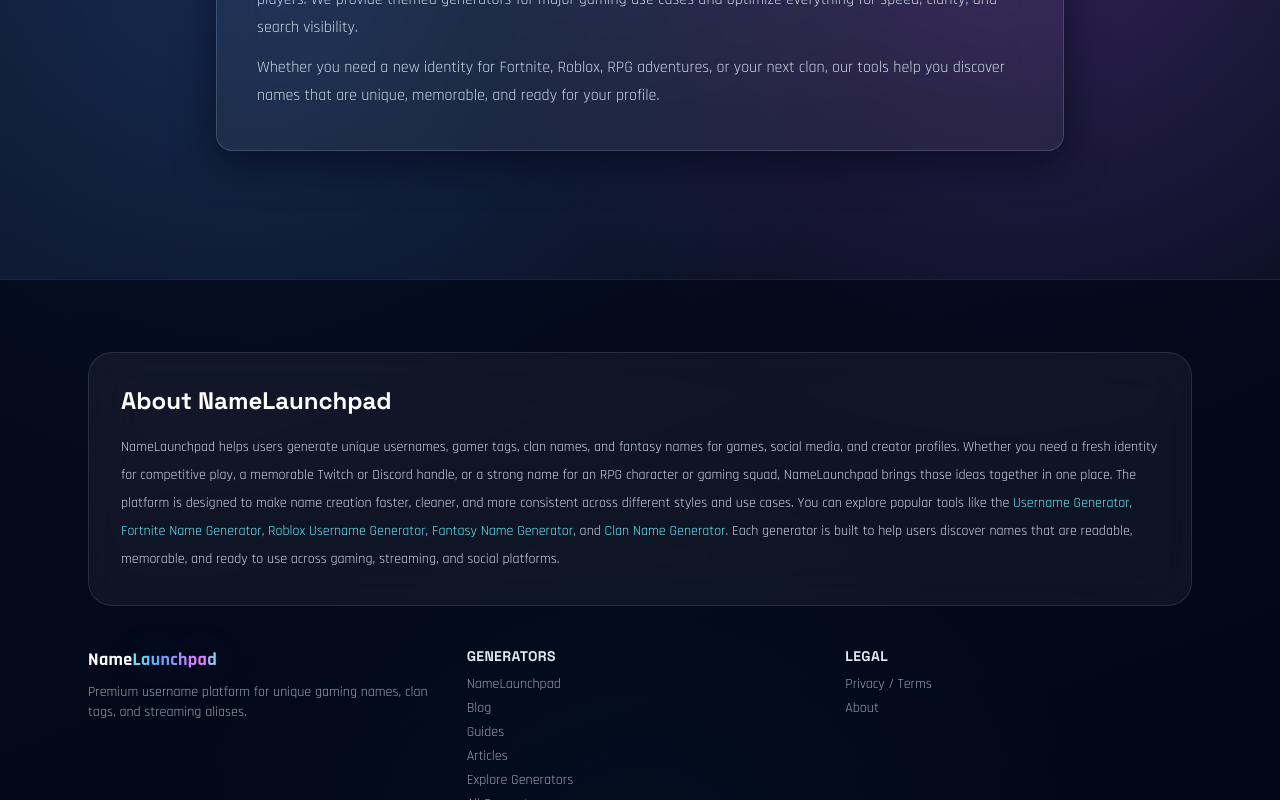
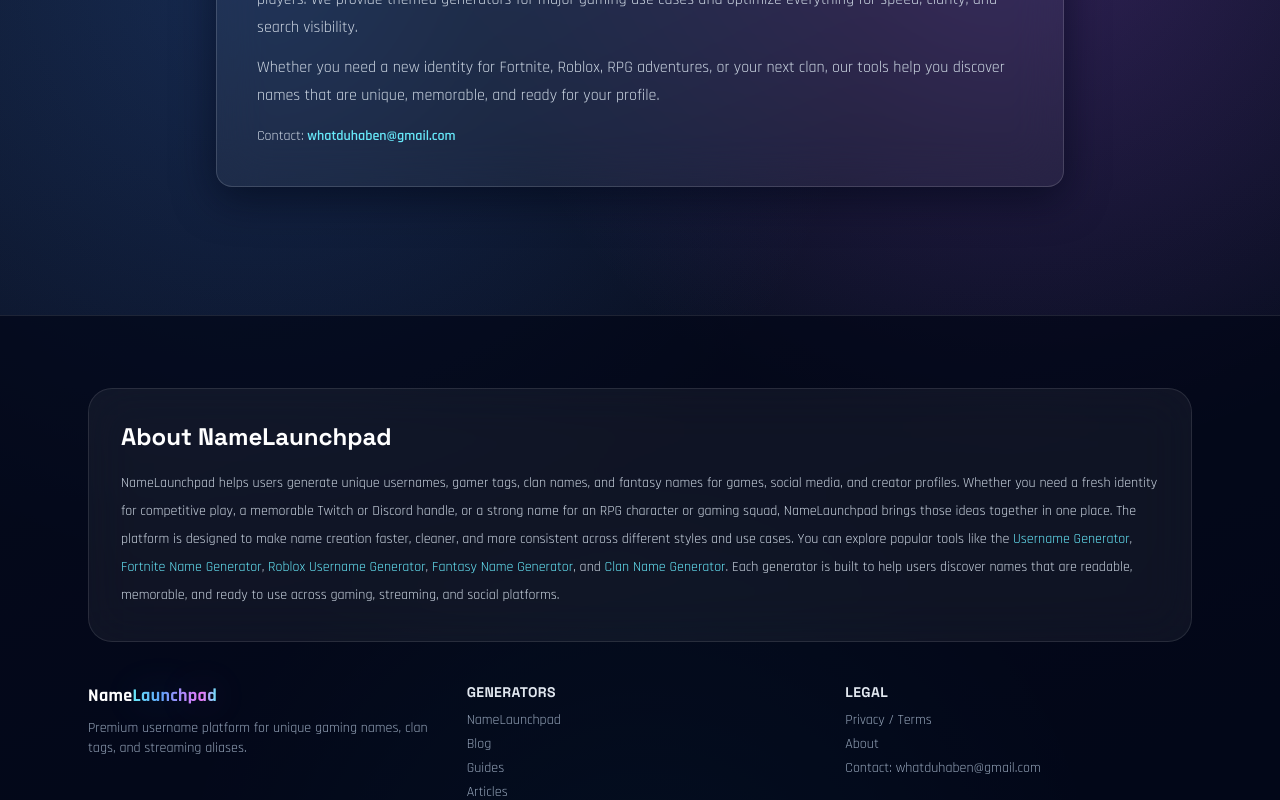
Before and after one commit to izanez/namelaunchpad, a Next.js app: page /about in a window 1280 px wide. Shown: the part 240-1040 px from the top of the page. Built offline with nearby package versions, Linux system fonts and the light colour scheme.

Commit message:
Add contact email to About page and footer

```diff
--- a/app/about/page.tsx
+++ b/app/about/page.tsx
@@ -23,6 +23,12 @@
           Whether you need a new identity for Fortnite, Roblox, RPG adventures, or your next clan, our tools help you
           discover names that are unique, memorable, and ready for your profile.
         </p>
+        <p className="mt-4 text-sm text-slate-300">
+          Contact:{" "}
+          <a href="mailto:whatduhaben@gmail.com" className="font-semibold text-cyan-300 hover:text-cyan-200">
+            whatduhaben@gmail.com
+          </a>
+        </p>
       </Card>
     </section>
   );
--- a/components/layout/footer.tsx
+++ b/components/layout/footer.tsx
@@ -54,6 +54,11 @@
           <ul className="mt-2 space-y-1 text-sm text-slate-400">
             <li><Link href="/privacy-terms" className="hover:text-cyan-300">Privacy / Terms</Link></li>
             <li><Link href="/about" className="hover:text-cyan-300">About</Link></li>
+            <li>
+              <a href="mailto:whatduhaben@gmail.com" className="hover:text-cyan-300">
+                Contact: whatduhaben@gmail.com
+              </a>
+            </li>
           </ul>
         </div>
       </div>
```
